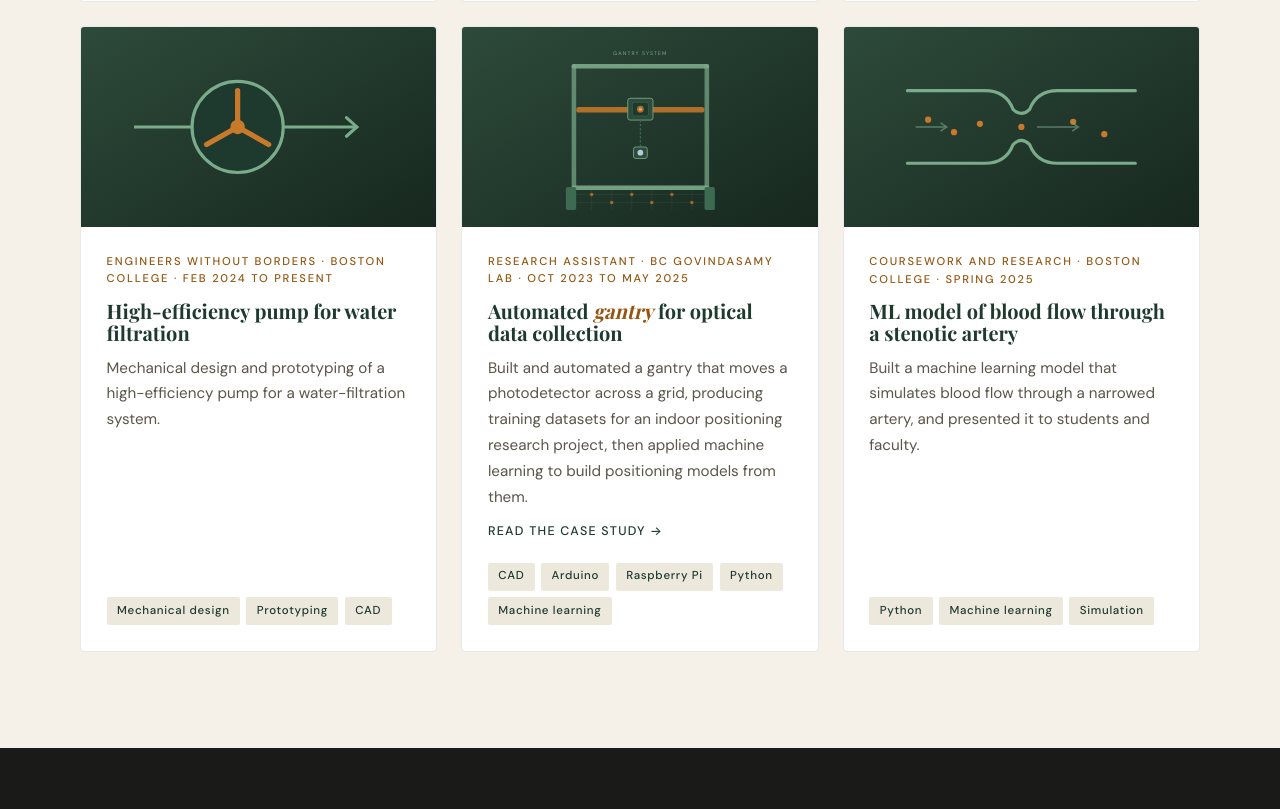
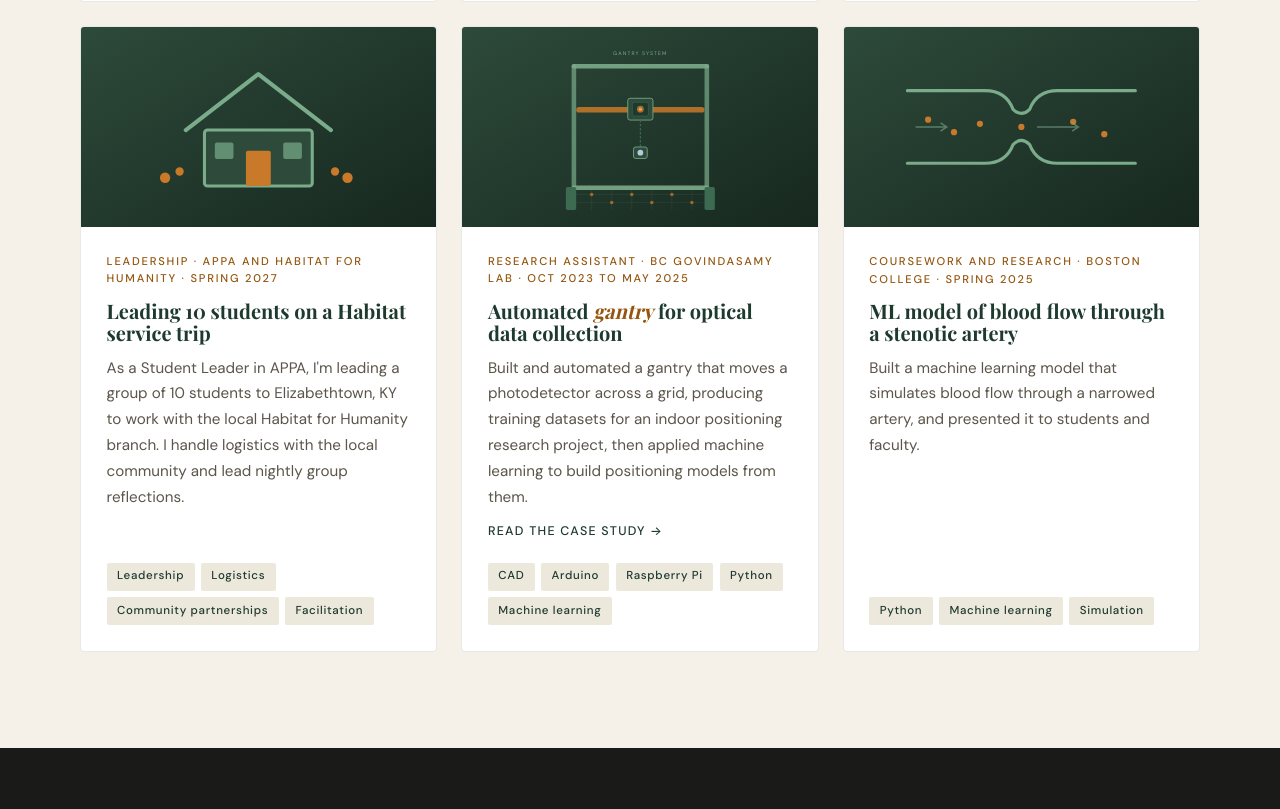
Before and after one commit to ColinNorstad/colinnorstad.github.io, a plain HTML site: page projects.html in a window 1280 px wide. Shown: the part 1539-2348 px from the top of the page. Drawn offline with nearby package versions, Linux system fonts and the light colour scheme; a web font is replaced by a local one.

Commit message:
Remove EWB; make APPA/Habitat service-trip leadership entry
- Drop Engineers Without Borders everywhere
- Add APPA Student Leader entry (26 trips, 10-student Elizabethtown KY trip)
- New project card and Life entry for the service trip

Co-Authored-By: Claude Sonnet 5.5 <noreply@anthropic.com>

```diff
--- a/projects.html
+++ b/projects.html
@@ -111,15 +111,17 @@
 </article>
 
       <article class="project-card reveal no-link">
-  <div class="project-thumb"><svg viewBox="0 0 240 150" aria-hidden="true"><circle cx="100" cy="75" r="44" fill="#1e3a2f" stroke="#7aab8a" stroke-width="3"/>
-<g stroke="#c8792a" stroke-width="5" stroke-linecap="round"><path d="M100,75 L100,40"/><path d="M100,75 L130,92"/><path d="M100,75 L70,92"/></g><circle cx="100" cy="75" r="7" fill="#c8792a"/>
-<g fill="none" stroke="#7aab8a" stroke-width="3" stroke-linecap="round"><path d="M144,75 H215"/><path d="M0,75 H56"/><path d="M205,66 l10,9 l-10,9"/></g></svg></div>
+  <div class="project-thumb"><svg viewBox="0 0 240 150" aria-hidden="true"><path d="M50 78 L120 24 L190 78" fill="none" stroke="#7aab8a" stroke-width="4" stroke-linejoin="round" stroke-linecap="round"/>
+<rect x="68" y="78" width="104" height="54" rx="3" fill="#2d4a3a" stroke="#7aab8a" stroke-width="3"/>
+<rect x="108" y="98" width="24" height="34" rx="2" fill="#c8792a"/>
+<g fill="#7aab8a" opacity=".7"><rect x="78" y="90" width="18" height="16" rx="2"/><rect x="144" y="90" width="18" height="16" rx="2"/></g>
+<g fill="#c8792a"><circle cx="30" cy="124" r="5"/><circle cx="44" cy="118" r="4"/><circle cx="206" cy="124" r="5"/><circle cx="194" cy="118" r="4"/></g></svg></div>
   <div class="project-body">
-    <span class="project-kicker">Engineers Without Borders · Boston College · Feb 2024 to present</span>
-    <h3>High-efficiency pump for water filtration</h3>
-    <p>Mechanical design and prototyping of a high-efficiency pump for a water-filtration system.</p>
+    <span class="project-kicker">Leadership · APPA and Habitat for Humanity · Spring 2027</span>
+    <h3>Leading 10 students on a Habitat service trip</h3>
+    <p>As a Student Leader in APPA, I'm leading a group of 10 students to Elizabethtown, KY to work with the local Habitat for Humanity branch. I handle logistics with the local community and lead nightly group reflections.</p>
 
-    <ul class="tags"><li>Mechanical design</li><li>Prototyping</li><li>CAD</li></ul>
+    <ul class="tags"><li>Leadership</li><li>Logistics</li><li>Community partnerships</li><li>Facilitation</li></ul>
   </div>
 </article>
 
```
Also changed, not shown: colin-life.html (+2 -0 lines), colin-work.html (+2 -5 lines), index.html (+12 -10 lines).
